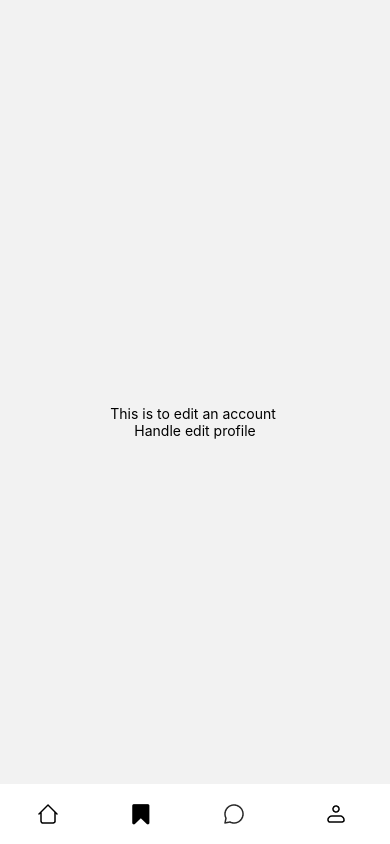
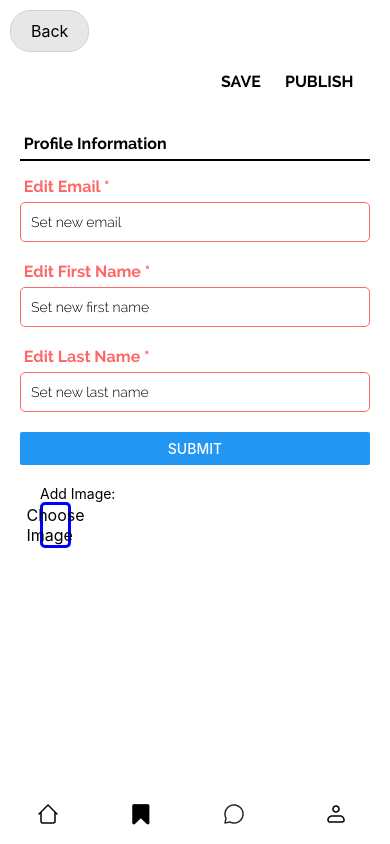
Before and after one commit to yoge1212/ScarletExchange-public, a React Native app in the folder app/: screen /EditProfileScreen in a window 390 px wide. Built offline with nearby package versions, Linux system fonts and the light colour scheme.

Commit message:
edit profile functionality

```diff
--- a/app/api/ProfileAPI.js
+++ b/app/api/ProfileAPI.js
@@ -1,7 +1,7 @@
 import { fdb } from "../config/firebaseSetup";
 import { doc,collection, getDoc, updateDoc } from "firebase/firestore";
 import React, { useState } from 'react';
-
+import * as ImagePicker from "expo-image-picker";
 export async function editProfile(userId, editedData){
     try{
         const profile = doc(fdb, "users", userId);
@@ -13,7 +13,7 @@ export async function editProfile(userId, editedData){
         const { email, fname, lname, userImg } = editedData;
         //stores the new data in updatedData
 
-        await updateDoc(profile, editedData);
+        const resp = await updateDoc(profile, editedData);
         //updates profile with new data
 
         return{message: 'Profile successfully edited'}
@@ -23,3 +23,32 @@ export async function editProfile(userId, editedData){
     }
 
 }
+export async function uploadProfileImg(userId, Img){
+        const { status } = await ImagePicker.requestMediaLibraryPermissionsAsync();
+        console.log(status);
+        if (status != "granted"){
+            alert("Permission denied");
+        } else {
+            const result = await ImagePicker.launchImageLibraryAsync({mediaTypes: ImagePicker.MediaTypeOptions.Images});
+
+            if(!result.cancelled) {
+                Img = result.uri;
+                console.log("Successfully set image to uploaded image");
+            }
+            else{
+                alert("Image launch unsuccessful");
+            }
+        }
+    try{
+            const profile = doc(fdb, "users", userId);
+            const profileSnapShot = await getDoc(profile);
+            if(!profileSnapShot.exists()) throw new Error('User not found');
+
+            await updateDoc(profile, Img);
+
+            return{message: 'Profile successfully edited'}
+
+        }catch(error){
+            return error;
+        }
+}
--- a/app/screens/EditProfileScreen.js
+++ b/app/screens/EditProfileScreen.js
@@ -1,35 +1,59 @@
 import React from 'react'
-import { View, Text, StyleSheet,SafeAreaView } from 'react-native';
+import { View, TextInput, Button, ScrollView, StyleSheet, SafeAreaView, Image, Text, TouchableOpacity, TouchableHighlight } from 'react-native';
 import Navbar from '../components/Navbar';
 import { useState, useEffect } from 'react';
 import { fetch } from 'node-fetch';
 import { useNavigation, useRoute } from '@react-navigation/native';
-import { editProfile } from '../api/ProfileAPI';
-import { TouchableOpacity } from 'react-native';
+import { editProfile, uploadProfileImg } from '../api/ProfileAPI';
+
 const EditProfileScreen = () => {
     const navigation = useNavigation();
     console.log(navigation);
     const route = useRoute();
     const userId = route.params?.userId;
-    //retrieves the userId parameter passed through to this screen from navigate
-
+    const [email, setEmail] = useState('');
+    const [fname, setFname] = useState('');
+    const [lname, setLname] = useState('');
+    const [userImg, setUserImg] = useState('');
     const editedData = {
-        email: 'new_email@gmail.com',
-        fname: 'firstname',
-        lname: 'lastname',
+                        email,
+                        fname,
+                        lname,
                         userImg: null,
                     };
+    const [successScreen, setSuccessScreen] = useState(false);
+
+
     //hardcoded data with edited information
     const handleEditProfileScreen = async () => {
         try{
+            console.log("reached here");
+            console.log("editedData before sending:",editedData);
             const resp = await editProfile(userId, editedData);
             //calls api method
-            if (resp.success){
-                alert('Profile successfully edited');
+            if (!resp.error){
+                setSuccessScreen(true);
                 //alerts if method response is successful
             } else{
                 console.log(resp.message);
-                //returns error in executing api endpoint
+                //returns error in executing the editing of profile
+            }
+        } catch (error) {
+            alert('error');
+            console.error(error);
+        }
+    };
+    const Img = null;
+    const handleUploadProfileImg = async () => {
+            try{
+                const resp = await uploadProfileImg(userId, Img);
+                //calls api method
+                if (resp.success){
+                    alert('Profile image uploaded successfully');
+                    //alerts if method response is successful
+                } else{
+                    console.log(resp.message);
+                    //returns error in executing the editing of profile
                 }
             } catch (error) {
                 alert('error');
@@ -37,27 +61,188 @@ const EditProfileScreen = () => {
             }
         };
     return (
-        <SafeAreaView style={styles.container}>
-        <View style={styles.content}>
-          <Text>This is to edit an account </Text>
-          <TouchableOpacity style={styles.actionButton} onPress={handleEditProfileScreen}>
-              <Text style={styles.actionButtonText}>Handle edit profile</Text>
+        <SafeAreaView style={styles.safeArea}>
+
+              {/* Back Button */}
+              <View style={styles.backButtonContainer}>
+                <TouchableOpacity onPress={() => navigation.goBack()} style={styles.backButton}>
+                  <Text style={styles.backButtonText}>Back</Text>
                 </TouchableOpacity>
               </View>
+              <View style={[styles.headerContainer, {marginBottom: 17, marginLeft: 21}]}>
+
+                <TouchableOpacity style={{marginLeft: 200}}>
+                  <Text style = {[styles.inputLabel, {color: 'black'}]}>
+                    SAVE
+                  </Text>
+                </TouchableOpacity>
+                <TouchableOpacity style= {{marginLeft: 24}}>
+                  <Text style = {[styles.inputLabel, {color: 'black'}]}>
+                    PUBLISH
+                  </Text>
+                </TouchableOpacity>
+              </View>
+
+
+              <ScrollView contentContainerStyle={styles.container}>
+                {/* Note: add stars to unfilled fields and the FF6767 color for unfilled fields */}
+                <View style = {{borderBottomWidth: 2, marginBottom: 16}}>
+                <Text style={[styles.inputLabel, {color:'black', marginBottom: 6}]}> Profile Information </Text>
+                </View>
+
+                <Text style={styles.inputLabel}> Edit Email *</Text>
+                <TextInput
+                  style={styles.input}
+                  placeholder="Set new email"
+                  value={email}
+                  onChangeText={setEmail}
+                />
+
+                <Text style={styles.inputLabel}> Edit First Name *</Text>
+                <TextInput
+                  style={styles.input}
+                  placeholder="Set new first name"
+                  value={fname}
+                  onChangeText={setFname}
+                />
+                {/* Note: make this a dropdown, and a cropdown for category as well */}
+                <Text style={styles.inputLabel}> Edit Last Name *</Text>
+                <TextInput
+                  style={styles.input}
+                  placeholder="Set new last name"
+                  value={lname}
+                  onChangeText={setLname}
+                />
+
+                <Button title="Submit" onPress={handleEditProfileScreen} />
+               <View style={styles.container}>
+                           <Text style={styles.header}>
+                               Add Image:
+                           </Text>
+                           <TouchableOpacity style={styles.button}
+                               onPress={handleUploadProfileImg}>
+                               <Text style={styles.backButtonText}>
+                                   Choose Image
+                               </Text>
+                           </TouchableOpacity>
+
+                               <View style={styles.imageContainer}>
+                                   <Image source={{ uri: Img }}
+                                       style={styles.image} />
+                               </View>
+                       </View>
+              </ScrollView>
+              {successScreen && <SuccessMessage message= 'Profile updated' />}
               <Navbar />
             </SafeAreaView>
     )
 }
+const SuccessMessage = ({message}) => {
+        console.log("success screen set");
+        return(
+        <View>
+        <Text> {message} </Text>
+        </View>
+        );
+        };
 
 const styles = StyleSheet.create({
+  safeArea: {
+    flex: 1,
+    backgroundColor: '#fff',
+  },
+
+  backButtonContainer: {
+    paddingTop: 10,
+    paddingHorizontal: 10,
+    alignItems: 'flex-start',
+    marginBottom: 20,
+  },
+  backButton: {
+    backgroundColor: '#e7e7e7',
+    paddingHorizontal: 20,
+    paddingVertical: 10,
+    borderRadius: 20,
+    borderWidth: 1,
+    borderColor: '#d3d3d3',
+  },
+  backButtonText: {
+    color: '#000000',
+    fontSize: 16,
+  },
   container: {
-      flex: 1,
+    flexGrow: 1,
+    padding: 20,
+    paddingBottom: 60, // Adjust padding to accommodate the navbar
   },
-    content: {
-      flex: 1,
-      justifyContent: 'center',
+  dottedBorder: {
+    borderStyle: 'dotted',
+    borderColor:'#FF6767',
+    borderRadius: 6,
+    borderWidth: 2,
+  },
+  container2: {
+    padding: 10,
+    borderBottomWidth: 2,
+    height: '7%',
     alignItems: 'center',
+    flexDirection: 'row',
+    justifyContent: 'space-between',
+
   },
+  headerContainer: {
+    flexDirection: 'row',
+    alignItems: 'center',
+    marginLeft: 24,
+    marginBottom: 5,
+    marginRight: 24,
+  },
+  inputLabel: {
+    fontFamily: 'ralewaybold',
+    fontSize: 16,
+    marginBottom: 6,
+    color: '#FF6767',
+  },
+  button: {
+    borderWidth: 3,
+    borderColor: "blue",
+    borderRadius: 5,
+    alignItems: 'center',
+    width: '10%',
+  },
+  input: {
+    height: 40,
+    borderColor: '#FF6767',
+    borderWidth: 1,
+    marginBottom: 20,
+    paddingHorizontal: 10,
+    fontFamily: 'ralewaylight',
+    borderRadius: 5,
+  },
+  descriptionInput: {
+    height: 100,
+    textAlignVertical: 'top',
+  },
+  name: {
+    fontSize: 16,
+    fontWeight: 'bold',
+    marginBottom: 5,
+  },
+  image: {
+    width: '10%',
+    height: undefined,
+    aspectRatio: 1,
+  },
+  row: {
+    flexDirection: 'row',
+    justifyContent: 'space-between',
+    marginBottom: 10,
+    flexWrap: 'wrap',
+  },
+  smallText: {
+    fontFamily: 'ralewaylight',
+    fontSize: 12,
+  }
 });
 
 export default EditProfileScreen;
```
Lines whose indentation alone changed are shown as unchanged.
